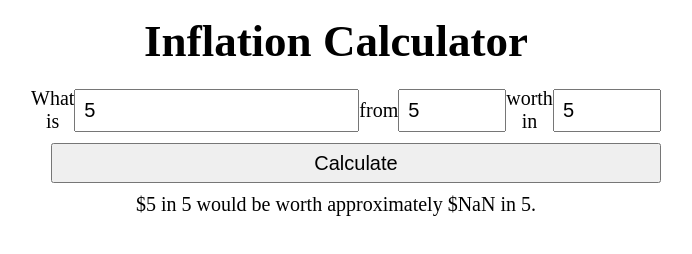
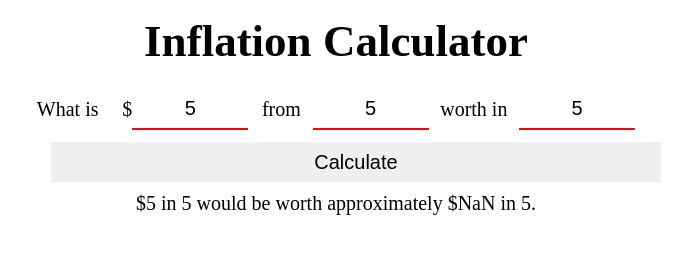
Before and after one commit to GregHughes/InflationCalculator, a website with bundled scripts: page index.html in a window 1280 px wide. Both pictures are taken after typing "5", "5", "5" into the empty fields and a click on the button "Calculate". Shown: the whole page, without its empty margins (304-996 px from the left). Built offline with nearby package versions, Linux system fonts and the light colour scheme.

Commit message:
begun adding form validation

```diff
--- a/calculator.js
+++ b/calculator.js
@@ -1,4 +1,7 @@
 // To Do
+// submit on enter
+// check input bounds
+// error handling with constructor
 // add swap button logic
 // draw graph with d3.js
 // add CSS gradient background w/ animations
@@ -26,12 +29,21 @@ const currentYear = date.getFullYear();
 
 // global elements
 const startYear = document.getElementById("startYear");
+startYear.addEventListener("focusout", focusOut);
+startYear.addEventListener("focusin", focusIn);
+
 const endYear = document.getElementById("endYear");
+endYear.addEventListener("focusout", focusOut);
+endYear.addEventListener("focusin", focusIn);
+
 const dollars = document.getElementById("dollars");
-const generated = document.getElementById("generated");
+dollars.addEventListener("focusout", focusOut);
+dollars.addEventListener("focusin", focusIn);
 
 const calcBtn = document.getElementById("calc");
 calcBtn.addEventListener("click", getCalc);
+
+const generated = document.getElementById("generated");
 
 // set input max and placeholder values to the latest full calendar year
 startYear.setAttribute("max", currentYear - 1);
@@ -41,6 +53,39 @@ endYear.setAttribute("placeholder", currentYear - 1);
 // API test
 // const testBtn = document.getElementById("test")
 // testBtn.addEventListener("click", getCPI);
+
+function focusOut() {
+  let currentInput = this.getAttribute("id");
+  let currentValue = this.value;
+
+  if (currentInput == "startYear" || "endYear") {
+    if (currentValue < 1913 || currentValue > currentYear - 1) {
+      this.setAttribute("class", "invalid");
+    }
+  }
+
+  if (currentInput == "dollars") {
+    if (currentValue < 1) {
+      this.setAttribute("class", "invalid");
+    }
+  }
+
+  console.log(currentInput);
+  console.log(currentValue);
+}
+
+function focusIn() {
+  this.value = "";
+  this.removeAttribute("class", "invalid");
+
+  // if (this.hasAttribute("id", "invalid")) {
+  //   this.removeAttribute("id", "invalid");
+  // }
+}
+
+function err() {
+  console.warn("err");
+}
 
 function getCalc(event) {
   event.preventDefault();
@@ -70,7 +115,7 @@ function getCalc(event) {
 
   let dollarsVal = Number(dollars.value);
   if (dollarsVal == "") {
-    dollarsVal = 1;
+    dollarsVal = 5;
   } else {
     dollarsVal = dollarsVal;
   }
--- a/index.html
+++ b/index.html
@@ -12,12 +12,16 @@
     <div id="wrapper">
       <form>
         <label for="dollars">What is</label>
-        <input type="number" min="1" placeholder="$1" id="dollars" />
+        <div class="input-box">
+          <span class="prefix">$</span>
+          <input type="number" min="1" placeholder="5" id="dollars" />
+        </div>
         <label for="startyear">from</label>
         <input
           type="number"
           min="1913"
           max="currentYear"
+          onKeyPress="if(this.value.length==4) return false;"
           placeholder="1913"
           id="startYear"
         />
@@ -26,11 +30,12 @@
           type="number"
           min="1913"
           max="currentYear"
-          placeholder="2023"
+          onKeyPress="if(this.value.length==4) return false;"
+          placeholder="2022"
           id="endYear"
         />
       </form>
-      <button id="calc">Calculate</button>
+      <button id="calc" type="submit">Calculate</button>
       <div id="generated"></div>
     </div>
   </body>
--- a/style.css
+++ b/style.css
@@ -2,6 +2,11 @@
     margin: 0;
     padding: 0;
     font-size: 20px;
+    border: none;
+}
+
+*:focus {
+    outline: none;
 }
 
 body {
@@ -26,13 +31,43 @@ form {
     justify-content: space-around;
 }
 
-input[type=number] {
+input {
+    text-align: center;
+}
+
+input[type=number],
+input[type=text] {
     padding: 8px;
+    border-bottom: 2px solid gray;
+    width: 100px;
 }
 
 input[type=submit] {
     display: block;
 }
+
+input[type=number]::-webkit-inner-spin-button,
+input[type=number]::-webkit-outer-spin-button {
+    -webkit-appearance: none;
+    margin: 0;
+}
+
+input.invalid {
+    border-bottom: 2px solid red;
+}
+
+.input-box {
+    display: flex;
+    align-items: center;
+    border: 2px solid white;
+    border-radius: 4px;
+    padding-left: 0.5rem;
+}
+
+/* .input-box:focus-within {
+    border-color: green;
+} */
+
 
 #calc {
     width: 100%;
```
